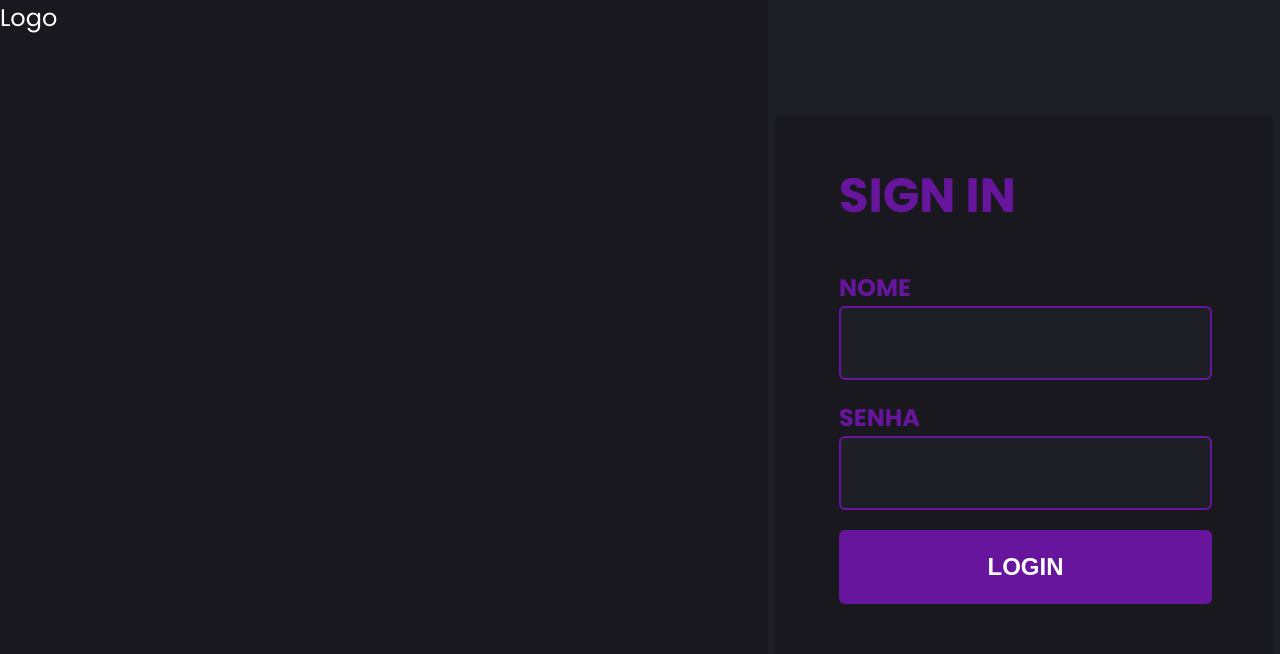
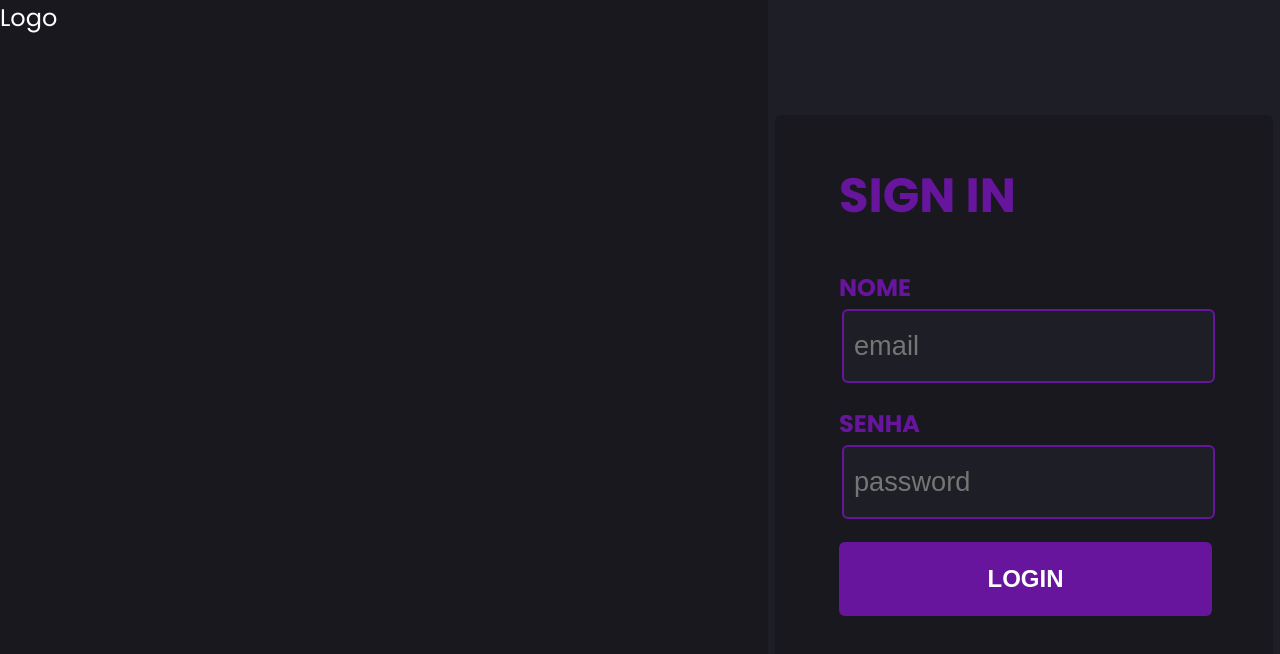
Before and after one commit to LuizFCabral/Get_Shit_Done, a React (Vite) app: page /login in a window 1280 px wide. Shown: the top 654 px of the page. Built offline with nearby package versions, Linux system fonts and the light colour scheme.

Commit message:
:recycle: refactor: removendo inputs mockados do formulario

```diff
--- a/src/components/Form/Form.css
+++ b/src/components/Form/Form.css
@@ -33,27 +33,6 @@
 	margin: 38px 64px;
 }
 
-.input-box > label {
-	font-weight: 700;
-	font-size: 1.5rem;
-	line-height: 2.25rem;
-}
-
-.input-box > label > p {
-	color: var(--roxo);
-}
-
-.input-field > input {
-	outline: none;
-	font-size: 1.7rem;
-	width: 23.3125rem;
-	height: 4.625rem;
-	color: var(--roxo-fosco);
-	background-color: var(--preto-fosco);
-	border-radius: 6px;
-	border: 2px solid var(--roxo);
-}
-
 .btn {
 	border: none;
 	cursor: pointer;
--- a/src/components/Form/Form.jsx
+++ b/src/components/Form/Form.jsx
@@ -1,7 +1,12 @@
 import React from 'React';
 import './Form.css';
 
+import Input from '../Input/Input';
+
 const Form = () => {
+	const tipoEmail = 'email';
+	const tipoSenha = 'password';
+
 	return (
 		<form method="POST" className="form">
 			<div className="title-form">SIGN IN</div>
@@ -9,17 +14,13 @@ const Form = () => {
 				<div className="input-box">
 					<label htmlFor="name">
 						<p>NOME</p>
-						<div className="input-field">
-							<input name="nome" type="text" />
-						</div>
+						<Input tipoInput={tipoEmail} />
 					</label>
 				</div>
 				<div className="input-box">
 					<label htmlFor="password">
 						<p>SENHA</p>
-						<div className="input-field">
-							<input name="senha" type="password" />
-						</div>
+						<Input tipoInput={tipoSenha} />
 					</label>
 				</div>
 				<button type="#" className="btn">
```
